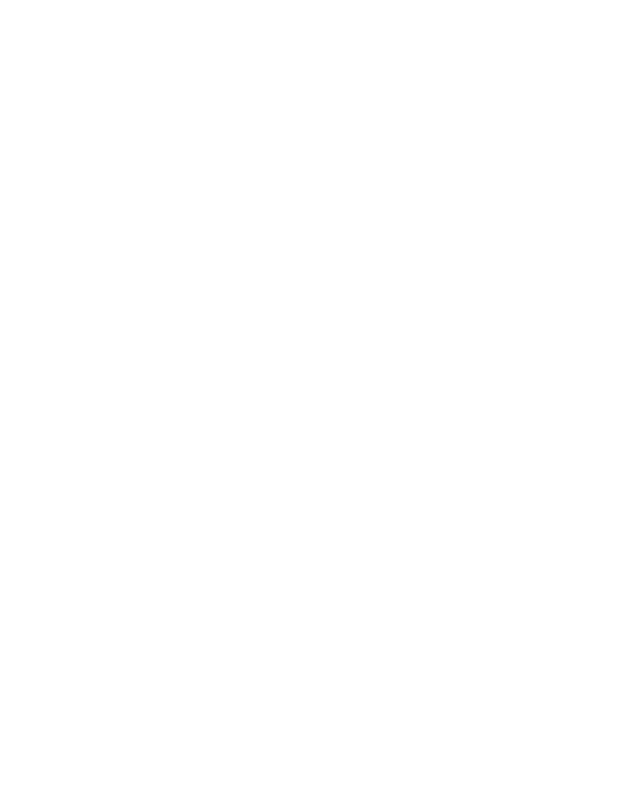
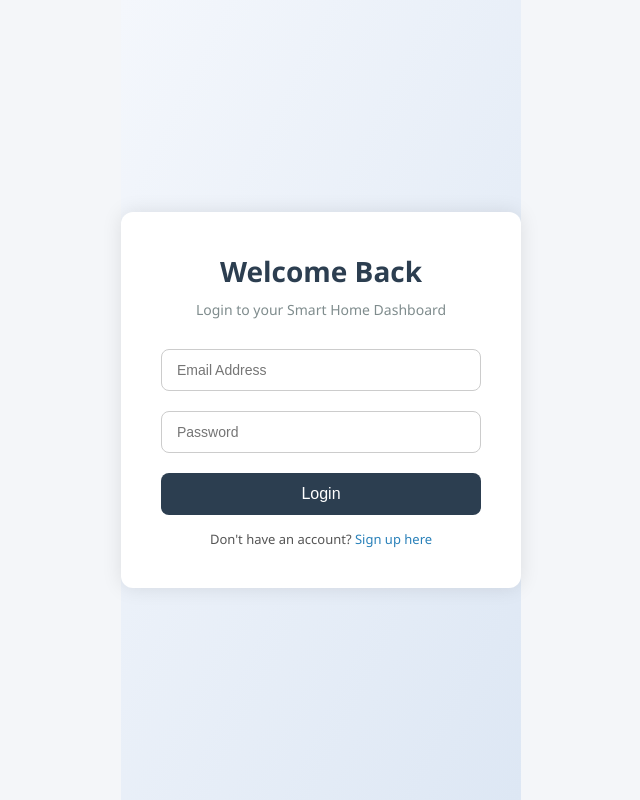
Before and after one commit to ojay5/SmartHomeScheduling, a website: page public/login.html in a window 1280 px wide. Shown: the whole page, without its empty margins (319-959 px from the left). Drawn offline with Linux system fonts and the light colour scheme.

Commit message:
login page

```diff
--- /dev/null
+++ b/public/dashboard.html
@@ -0,0 +1,14 @@
+<!DOCTYPE html>
+<html lang="en">
+  <head>
+    <meta charset="UTF-8" />
+    <title>Smart Home | Dashboard</title>
+    <link rel="stylesheet" href="style.css" />
+  </head>
+  <body>
+    <div class="dashboard">
+      <h1>Welcome to Your Smart Home Dashboard</h1>
+      <p>You have successfully logged in.</p>
+    </div>
+  </body>
+</html>
--- a/public/login.html
+++ b/public/login.html
@@ -0,0 +1,35 @@
+<!DOCTYPE html>
+<html lang="en">
+  <head>
+    <meta charset="UTF-8" />
+    <meta name="viewport" content="width=device-width, initial-scale=1.0" />
+    <title>Smart Home | Login</title>
+    <link rel="stylesheet" href="style.css" />
+  </head>
+  <body>
+    <div class="login-container">
+      <div class="login-box">
+        <h2>Welcome Back</h2>
+        <p class="subtitle">Login to your Smart Home Dashboard</p>
+        <form action="/login" method="POST" class="login-form">
+          <input
+            type="email"
+            name="email"
+            placeholder="Email Address"
+            required
+          />
+          <input
+            type="password"
+            name="password"
+            placeholder="Password"
+            required
+          />
+          <button type="submit">Login</button>
+        </form>
+        <p class="signup-link">
+          Don't have an account? <a href="/signup">Sign up here</a>
+        </p>
+      </div>
+    </div>
+  </body>
+</html>
--- a/public/style.css
+++ b/public/style.css
@@ -1,4 +1,3 @@
-/* Reset & Global Styles */
 * {
   margin: 0;
   padding: 0;
@@ -110,3 +109,71 @@ body {
 .welcome-container button:hover {
   background-color: #2563eb;
 }
+
+/* Login Page Styles */
+.login-container {
+  display: flex;
+  align-items: center;
+  justify-content: center;
+  min-height: 100vh;
+  background: linear-gradient(to bottom right, #f4f7fc, #dde7f4);
+}
+
+.login-box {
+  background-color: #ffffff;
+  padding: 40px;
+  width: 400px;
+  border-radius: 12px;
+  box-shadow: 0 0 20px rgba(0,0,0,0.1);
+  text-align: center;
+}
+
+.login-box h2 {
+  margin-bottom: 10px;
+  color: #2c3e50;
+  font-size: 28px;
+}
+
+.login-box .subtitle {
+  font-size: 14px;
+  color: #7f8c8d;
+  margin-bottom: 30px;
+}
+
+.login-form input {
+  display: block;
+  width: 100%;
+  padding: 12px 15px;
+  margin-bottom: 20px;
+  border: 1px solid #ccc;
+  border-radius: 8px;
+  font-size: 14px;
+}
+
+.login-form button {
+  width: 100%;
+  padding: 12px;
+  background-color: #2c3e50;
+  color: white;
+  font-size: 16px;
+  border: none;
+  border-radius: 8px;
+  cursor: pointer;
+  transition: background-color 0.3s ease;
+}
+
+.login-form button:hover {
+  background-color: #1a242f;
+}
+
+.signup-link {
+  margin-top: 15px;
+  font-size: 13px;
+  color: #555;
+}
+
+.signup-link a {
+  color: #2980b9;
+  text-decoration: none;
+  font-weight: 500;
+}
```
Also changed, not shown: public/success.html (added, +62 -0 lines), routes/auth.js (+70 -13 lines).
